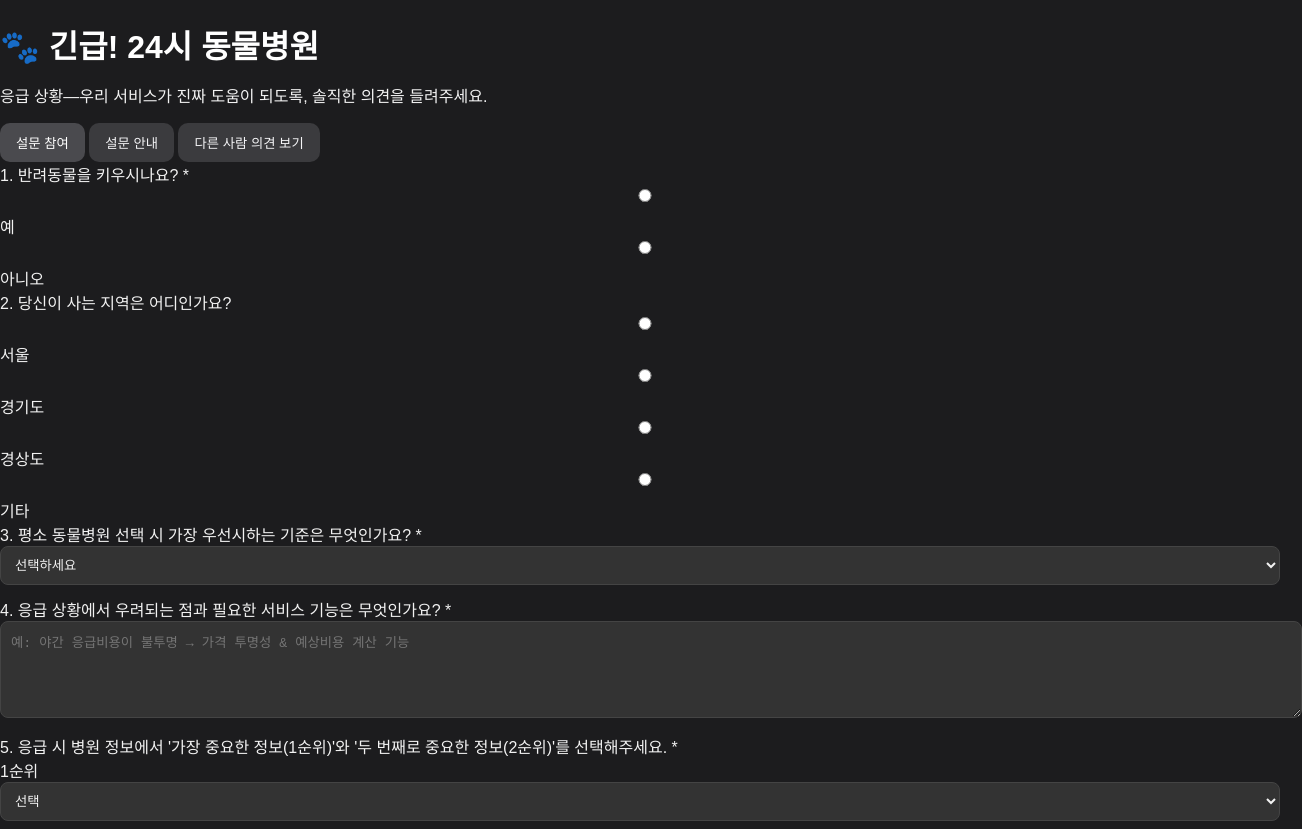
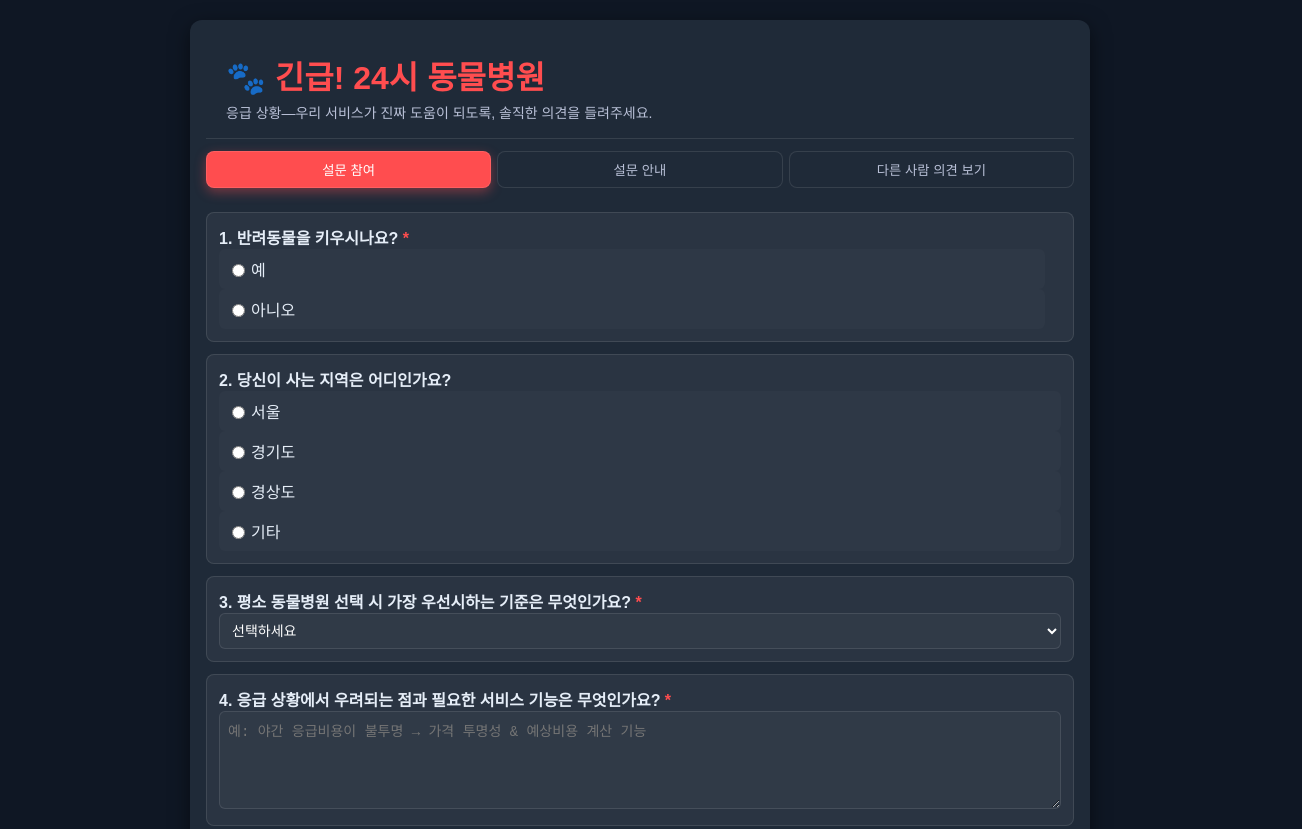
Before and after one commit to nayeon9759/SOS, a plain HTML site: page index.html in a window 1280 px wide. Shown: the top 829 px of the page, 1302 px wide, since content can reach past the window. Drawn offline with nearby package versions, Linux system fonts and the light colour scheme; no server answers.

Commit message:
Update styles.css

```diff
--- a/styles.css
+++ b/styles.css
@@ -1,86 +1,69 @@
-/* 전체 배경 어둡게, 텍스트는 밝게 */
-body {
-  font-family: 'Pretendard', 'Noto Sans KR', sans-serif;
-  background-color: #1c1c1e;
-  color: #f2f2f2;
-  margin: 0;
-  padding: 0;
+/* 기존 디자인 그대로 유지 */
+:root{
+  --bg:#0f1724;
+  --primary:#ff4d4f;
+  --accent:#ff9f43;
+  --card:#1f2a38;
+  --muted:#b9c0d7;
 }
 
-/* 폼 컨테이너 */
-.container {
-  max-width: 700px;
-  margin: 60px auto;
-  background: #2a2a2d;
-  padding: 30px;
-  border-radius: 16px;
-  box-shadow: 0 8px 24px rgba(0,0,0,0.4);
+*{box-sizing:border-box}
+body{margin:0; font-family: "Noto Sans KR", sans-serif; background:var(--bg); color:#e6eef8; padding:20px;}
+.wrap{max-width:900px;margin:0 auto;border-radius:12px;background:var(--card);padding:16px;box-shadow:0 6px 20px rgba(0,0,0,0.5);}
+
+/* HERO */
+.hero{padding:16px 20px;border-bottom:1px solid rgba(255,255,255,0.1)}
+.hero-inner h1{margin:0;color:var(--primary)}
+.lead{margin:4px 0 0;color:var(--muted);font-size:14px}
+
+/* TABS */
+.tabs{display:flex; gap:6px; margin:12px 0;}
+.tab-btn{flex:1;padding:8px 10px;border-radius:8px;background:var(--card);border:1px solid rgba(255,255,255,0.1);color:var(--muted);cursor:pointer;transition:0.2s}
+.tab-btn.active{background:var(--primary);color:white;box-shadow:0 4px 12px rgba(255,77,79,0.4);}
+
+/* submissions */
+.submissions-list{
+  margin-top:12px;
+  display:grid;
+  gap:8px;
+  /* ✨ 이 두 속성이 스크롤을 담당합니다. */
+  max-height:300px; /* 목록이 가질 수 있는 최대 높이 지정 */
+  overflow:auto;    /* 내용이 max-height를 초과하면 스크롤바 생성 */
+
+  padding-right:4px; /* 스크롤바가 생길 공간 확보 */
 }
 
-/* 제목 */
-h1, h2 {
-  color: #ffffff;
-  font-weight: 600;
-  margin-bottom: 16px;
-}
+/* PANELS */
+.panel{display:none;padding:12px 0}
+.panel.active{display:block}
+.form-card{background:rgba(255,255,255,0.05);padding:12px;margin-bottom:12px;border-radius:8px;border:1px solid rgba(255,255,255,0.1)}
+.q{font-weight:700;margin-bottom:6px}
+.required{color:var(--primary)}
 
-/* 버튼 */
-button, .tab-btn {
-  background: #3b3b3e;
-  color: #f5f5f7;
-  border: none;
-  border-radius: 10px;
-  padding: 10px 16px;
-  font-weight: 500;
-  cursor: pointer;
-  transition: all 0.2s;
-}
+.options.inline label{margin-right:16px}
+.options.grid{display:grid;grid-template-columns:1fr 1fr;gap:6px}
+.options label{display:flex;align-items:center;padding:8px;border-radius:6px;background:rgba(255,255,255,0.02);cursor:pointer;transition:0.2s}
+.options input{margin-right:6px}
 
-button:hover, .tab-btn.active {
-  background: #4a4a4e;
-  color: #fff;
-}
+select,textarea,input[type="text"]{width:100%;padding:8px;border-radius:6px;background:rgba(255,255,255,0.03);border:1px solid rgba(255,255,255,0.1);color:white;font-size:14px;}
 
-/* 입력창 */
-input, select, textarea {
-  background: #333;
-  color: #f1f1f1;
-  border: 1px solid #444;
-  border-radius: 8px;
-  padding: 10px;
-  width: 100%;
-  margin-bottom: 12px;
-}
+/* Buttons */
+.btn{padding:8px 12px;border-radius:6px;font-weight:700;cursor:pointer;border:none;transition:0.2s}
+.btn.primary{background:var(--primary);color:white;box-shadow:0 4px 12px rgba(255,77,79,0.4);}
+.btn.primary:hover{transform:scale(1.05)}
+.btn.ghost{background:transparent;color:var(--muted);border:1px solid rgba(255,255,255,0.1);}
+.btn.small{padding:4px 8px;font-size:12px}
 
-/* 기록 카드 */
-.record {
-  background: #2e2e31;
-  border: 1px solid #444;
-  border-radius: 12px;
-  padding: 14px;
-  margin: 10px 0;
-  color: #e8e8e8;
-}
+/* submissions */
+.submissions-list{margin-top:12px;display:grid;gap:8px;max-height:300px;overflow:auto;padding-right:4px}
+.record{background:rgba(255,255,255,0.02);padding:8px;border-radius:6px}
+.meta{font-size:12px;color:var(--muted)}
+.txt{font-size:13px}
 
-/* placeholder */
-.placeholder {
-  color: #aaa;
-  text-align: center;
-  padding: 20px 0;
-}
+/* guide */
+.guide-card{padding:10px;background:rgba(255,255,255,0.01);border-radius:6px;border:1px solid rgba(255,255,255,0.1)}
 
-/* 탭 */
-.tab-panel {
-  display: none;
-}
-.tab-panel.active {
-  display: block;
-}
+/* footer */
+.footer{margin-top:12px;text-align:center;font-size:12px;color:var(--muted)}
 
-/* 메시지 영역 */
-#msg {
-  margin-top: 10px;
-  font-weight: 500;
-  color: #ffb74d;
-  text-align: center;
-}
+@media(max-width:640px){.options.grid{grid-template-columns:1fr}}
```
